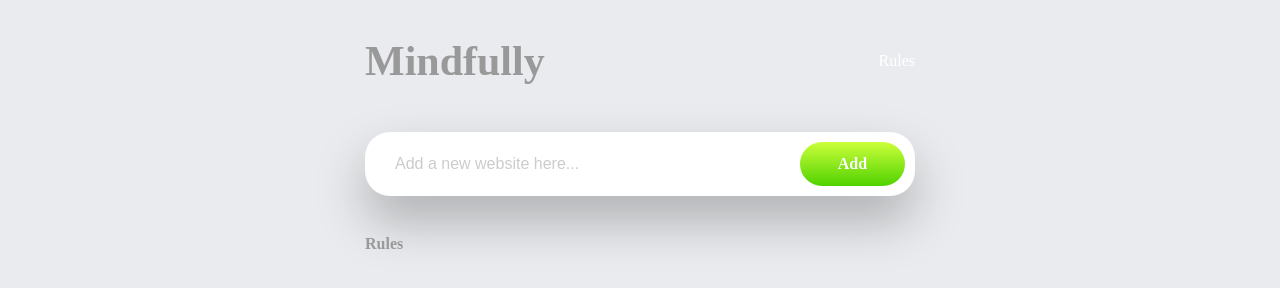
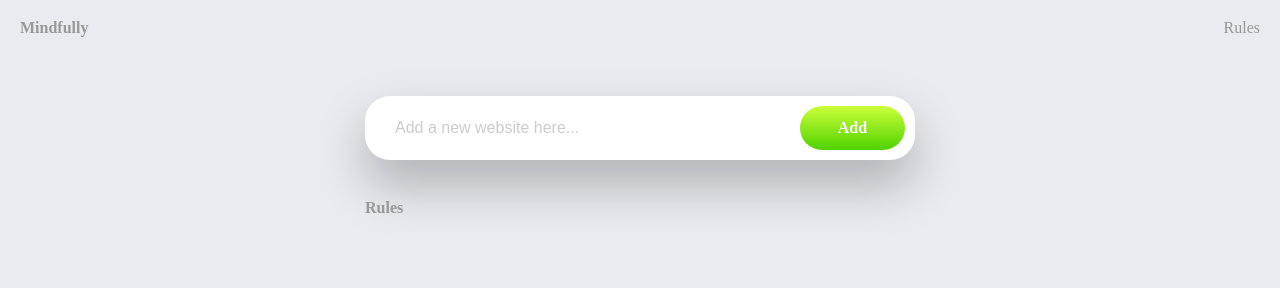
Before and after one commit to drewrodrigues/mindfully, a website built with webpack: page src/views/options.html in a window 1280 px wide. Built offline with nearby package versions, Linux system fonts and the light colour scheme.

Commit message:
Make rules and resist page more similar UI wise

```diff
--- a/src/styles/mindfulness-check.css
+++ b/src/styles/mindfulness-check.css
@@ -1,8 +1,5 @@
 body {
   background: #e9ebee;
-  position: relative;
-  padding: 0;
-  margin: 0;
 }
 
 .quote {
@@ -72,19 +69,9 @@ body {
   color: white;
 }
 
-.bold {
-  font-weight: 700;
-}
-
 .container {
   max-width: 550px;
   margin: 0 auto;
-}
-
-.header {
-  display: flex;
-  justify-content: space-between;
-  padding: 20px;
 }
 
 .reflection-input {
--- a/src/styles/options.css
+++ b/src/styles/options.css
@@ -1,30 +1,7 @@
 body {
-  /* background-color: var(--blue-primary); */
+  /* TODO: pull into var */
   background: #e9ebee;
-}
-
-.header {
-  display: flex;
-  justify-content: space-between;
-  color: white;
-  align-items: center;
-  margin-bottom: 50px;
-}
-
-.header img {
-  height: 16px;
-  width: 16px;
-  margin-right: 5px;
-}
-
-.header aside {
-  display: flex;
-  align-items: center;
-}
-
-.logo {
-  font-size: 42px;
-  font-weight: 700;
+  margin: 0;
 }
 
 .label {
--- a/src/styles/reset.css
+++ b/src/styles/reset.css
@@ -1,6 +1,12 @@
 * {
   box-sizing: border-box;
   font-size: 16px;
+}
+
+body {
+  position: relative;
+  padding: 0;
+  margin: 0;
 }
 
 /*
--- a/src/styles/shared.css
+++ b/src/styles/shared.css
@@ -1,6 +1,12 @@
+.header {
+  display: flex;
+  justify-content: space-between;
+  padding: 20px;
+  color: var(--gray-medium);
+}
+
 .logo {
-  color: var(--gray-medium);
-  font-weight: 400;
+  font-weight: 700;
   font-size: 16px;
 }
 
--- a/src/views/options.html
+++ b/src/views/options.html
@@ -10,12 +10,13 @@
 </head>
 
 <body>
+  <header class="header">
+    <h1 class="logo">Mindfully</h1>
+
+    <p>Rules</p>
+  </header>
+
   <main class="option-container">
-    <header class="header">
-      <h1 class="logo">Mindfully</h1>
-
-      <span>Rules</span>
-    </header>
 
 
     <form class="website-add-container bubble" data-id="websiteAdditionForm">
```
